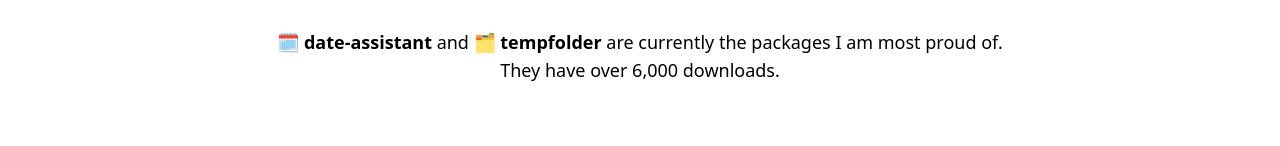
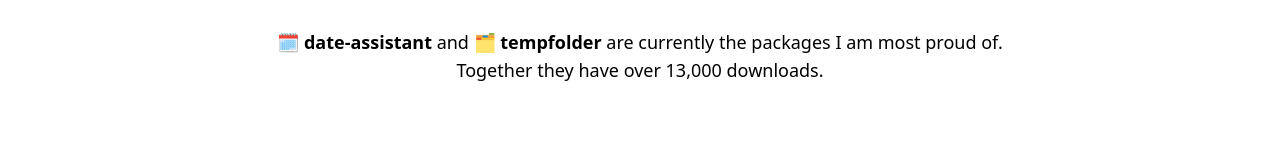
Before and after one commit to jalvaradosegura/jorgealvarado-me, a React (Create React App) app: page / in a window 1280 px wide. Shown: the part 446-592 px from the top of the page. Built offline with nearby package versions, Linux system fonts and the light colour scheme.

Commit message:
Update packages text

```diff
--- a/src/components/FavoriteRepositories.js
+++ b/src/components/FavoriteRepositories.js
@@ -22,7 +22,7 @@ const FavoriteRepositories = () => {
         are currently the packages I am most proud of.
       </p>
 
-      <p>They have over 6,000 downloads.</p>
+      <p>Together they have over 13,000 downloads.</p>
     </div>
   );
 };
```
Also changed, not shown: 1 other file (tests, documents, lock files or other folders).
